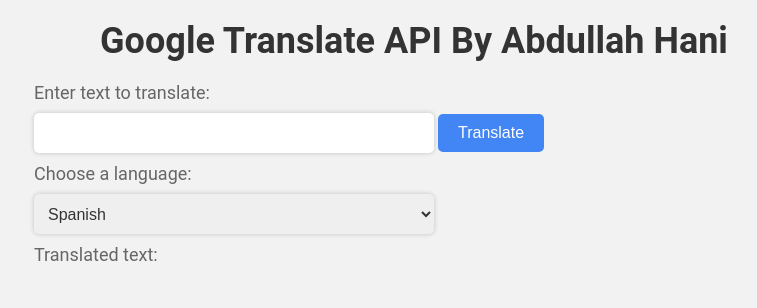
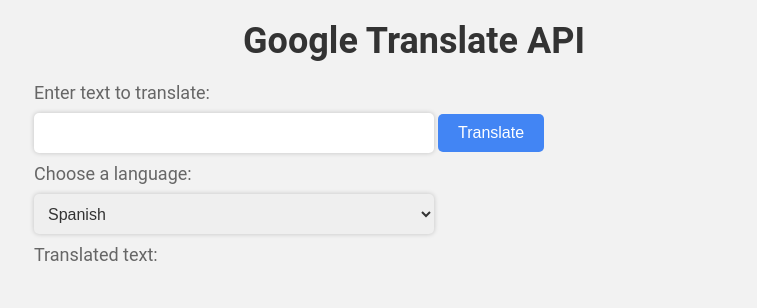
Before and after one commit to Ahani75/Google-Translator-Api, a plain HTML site: page index.html in a window 1280 px wide. Shown: the whole page, without its empty margins (226-983 px from the left). Drawn offline with Linux system fonts and the light colour scheme.

Commit message:
Update index.html

```diff
--- a/index.html
+++ b/index.html
@@ -11,7 +11,7 @@
 
   <div class="container">
 <body>
-	<h1>Google Translate API By Abdullah Hani</h1>
+	<h1>Google Translate API</h1>
 	<p>Enter text to translate:</p>
 	<input type="text" id="inputText">
 	<button onclick="translateText()">Translate</button>
```
